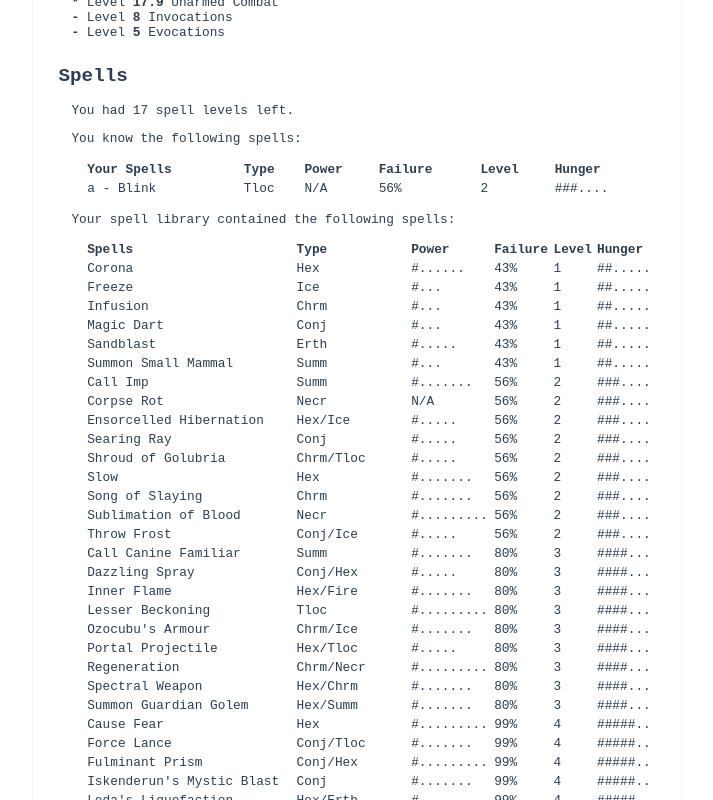
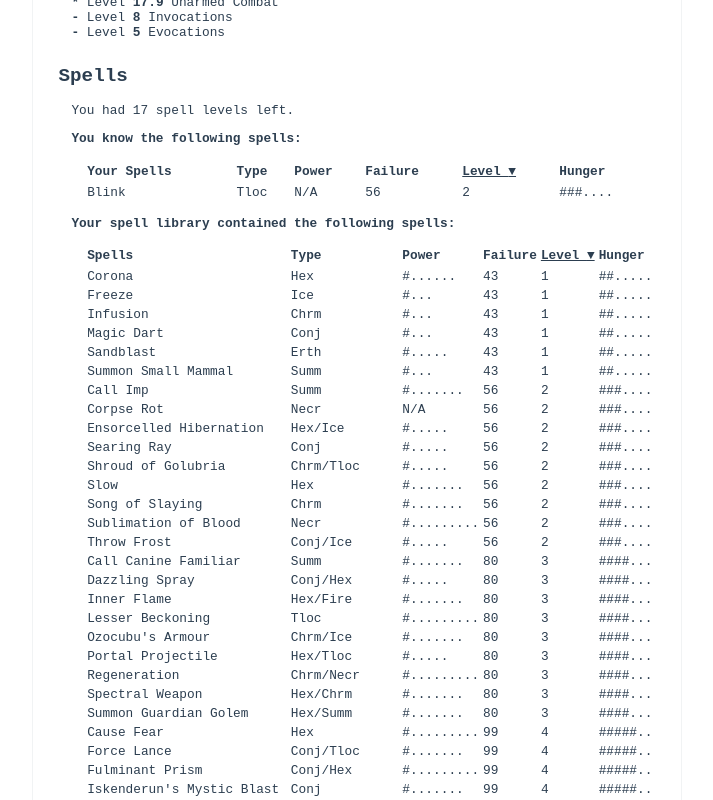
Before and after one commit to giann/crawl-undertaker, a Vue app: page / in a window 1280 px wide. Shown: the part 1780-2580 px from the top of the page, without its empty margins (283-996 px from the left). Built offline with nearby package versions, Linux system fonts and the light colour scheme.

Commit message:
Sortable component for tables

```diff
--- /dev/null
+++ b/src/components/Sortable.vue
@@ -0,0 +1,89 @@
+<template>
+    <table>
+        <thead v-if="thead && thead.length > 0">
+            <tr>
+                <th v-for="(head, index) in thead"
+                    :key="index"
+                    @click="sortBy(head.key)"
+                    :class="{
+                        'sorting': head.key == sortingKey,
+                        'sorting--asc': head.key == sortingKey && side,
+                        'sorting--desc': head.key == sortingKey && !side
+                    }">
+                    {{ head.label }}
+                </th>
+            </tr>
+        </thead>
+
+        <thead v-if="tbody && tbody.length > 0">
+            <tr v-for="(row, index) in tbody" :key="index">
+                <td v-for="(head, hindex) in thead" :key="hindex">
+                    {{ row[head.key] }}
+                </td>
+            </tr>
+        </thead>
+    </table>
+</template>
+
+<script>
+    export default {
+        name: "Sortable",
+
+        data() {
+            return {
+                sortingKey: null,
+                side: true
+            }
+        },
+
+        props: {
+            thead: Array,
+            tbody: Array,
+            sort: String
+        },
+
+        methods: {
+            sortBy(sortingKey) {
+                if (this.sortingKey === sortingKey)
+                    this.side = !this.side;
+                else
+                    this.side = true;
+
+                this.sortingKey = sortingKey;
+
+                this.tbody.sort((a, b) => {
+                    if (a[sortingKey] < b[sortingKey])
+                        return this.side ? -1: 1;
+                    else if (a[sortingKey] > b[sortingKey])
+                        return this.side ? 1: -1;
+
+                    return 0;
+                });
+            }
+        },
+
+        created() {
+            this.sortingKey = this.sort;
+        }
+    };
+</script>
+
+<style scoped>
+    th {
+        padding: 3px 1px;
+        text-align: left;
+        cursor: pointer;
+    }
+
+    th:hover, th.sorting {
+        text-decoration: underline;
+    }
+
+    th.sorting--asc:after {
+        content: "▼";
+    }
+
+    th.sorting--desc:after {
+        content: "▲";
+    }
+</style>
--- a/src/views/Morgue.vue
+++ b/src/views/Morgue.vue
@@ -507,87 +507,41 @@
                     </p>
 
                     <p v-if="morgue.spells.known && morgue.spells.known.length > 0">
-                        You {{ morgue.hiscore ? "know" : "knew" }} the following spells:
-                        <table>
-                            <thead>
-                                <tr>
-                                    <th>Your Spells</th>
-                                    <th>Type</th>
-                                    <th>Power</th>
-                                    <th>Failure</th>
-                                    <th>Level</th>
-                                    <th>Hunger</th>
-                                </tr>
-                            </thead>
+                        <b>You {{ morgue.hiscore ? "know" : "knew" }} the following spells:</b>
 
-                            <tbody>
-                                <tr v-for="(spell, index) in morgue.spells.known" :key="index">
-                                    <td>
-                                        {{ spell.position }} - {{ spell.name }}
-                                    </td>
-                                    <td>
-                                        {{ spell.type }}
-                                    </td>
-                                    <td>
-                                        {{ spell.power }}
-                                    </td>
-                                    <td>
-                                        {{ spell.failure }}%
-                                    </td>
-                                    <td>
-                                        {{ spell.level }}
-                                    </td>
-                                    <td>
-                                        {{ spell.hunger }}
-                                    </td>
-                                </tr>
-                            </tbody>
-                        </table>
+                        <sortable
+                            :thead="[
+                                { key: 'name', label: 'Your Spells' },
+                                { key: 'type', label: 'Type' },
+                                { key: 'power', label: 'Power' },
+                                { key: 'failure', label: 'Failure' },
+                                { key: 'level', label: 'Level' },
+                                { key: 'hunger', label: 'Hunger' },
+                            ]"
+                            :tbody="morgue.spells.known"
+                            sort="level"/>
                     </p>
                     <p v-else>
-                        You {{ morgue.hiscore ? "didn't" : "don't" }} know any spells.
+                        <b>You {{ morgue.hiscore ? "didn't" : "don't" }} know any spells.</b>
                     </p>
 
                     <p v-if="morgue.spells.library && morgue.spells.library.length > 0">
-                        Your spell library {{ morgue.hiscore ? "contained" : "contains" }} the following spells:
-                        <table>
-                            <thead>
-                                <tr>
-                                    <th>Spells</th>
-                                    <th>Type</th>
-                                    <th>Power</th>
-                                    <th>Failure</th>
-                                    <th>Level</th>
-                                    <th>Hunger</th>
-                                </tr>
-                            </thead>
+                        <b>Your spell library {{ morgue.hiscore ? "contained" : "contains" }} the following spells:</b>
 
-                            <tbody>
-                                <tr v-for="(spell, index) in morgue.spells.library" :key="index">
-                                    <td>
-                                        {{ spell.name }}
-                                    </td>
-                                    <td>
-                                        {{ spell.type }}
-                                    </td>
-                                    <td>
-                                        {{ spell.power }}
-                                    </td>
-                                    <td>
-                                        {{ spell.failure }}%
-                                    </td>
-                                    <td>
-                                        {{ spell.level }}
-                                    </td>
-                                    <td>
-                                        {{ spell.hunger }}
-                                    </td>
-                                </tr>
-                            </tbody>
-                        </table>
+                        <sortable
+                            :thead="[
+                                { key: 'name', label: 'Spells' },
+                                { key: 'type', label: 'Type' },
+                                { key: 'power', label: 'Power' },
+                                { key: 'failure', label: 'Failure' },
+                                { key: 'level', label: 'Level' },
+                                { key: 'hunger', label: 'Hunger' },
+                            ]"
+                            :tbody="morgue.spells.library"
+                            sort="level"/>
                     </p>
                     <p v-else>
-                        Your spell library {{ morgue.hiscore ? "was" : "is" }} empty.
+                        <b>Your spell library {{ morgue.hiscore ? "was" : "is" }} empty.</b>
                     </p>
                 </section>
 
@@ -640,11 +594,16 @@
 <script>
     import { branches, gods, races, backgrounds, resistances, colors } from "../undertaker/morgue.js";
     import { darker } from "../undertaker/colors.js";
+    import Sortable from "../components/Sortable.vue";
     const numeral = require("numeral");
     const moment = require("moment");
 
     export default {
         name: "Morgue",
+
+        components: {
+            Sortable
+        },
 
         data() {
             return {
@@ -1046,8 +1005,4 @@
         width: 100%;
         margin: 1em;
     }
-
-    .spells th {
-        text-align: left;
-    }
 </style>
```
